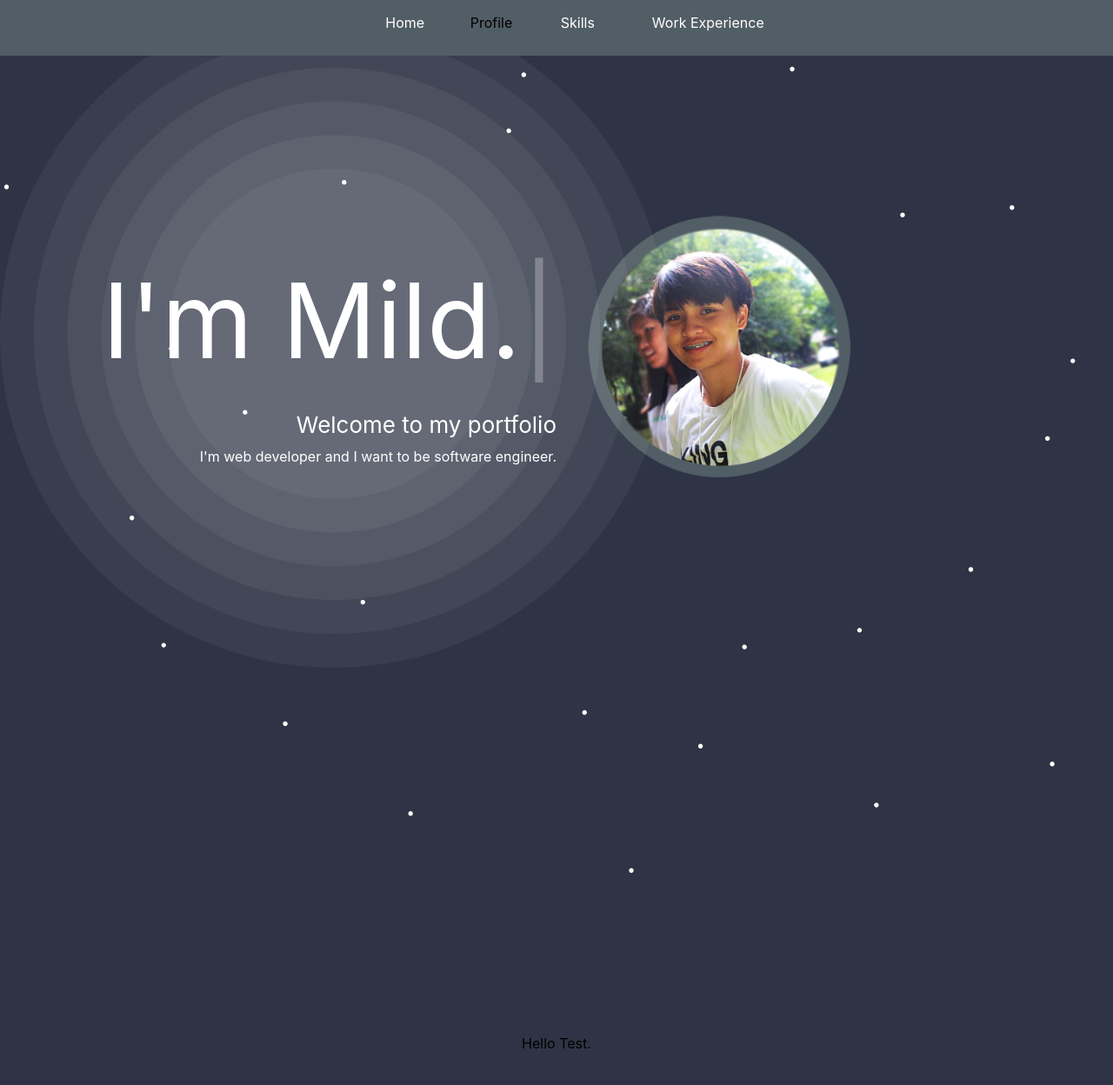
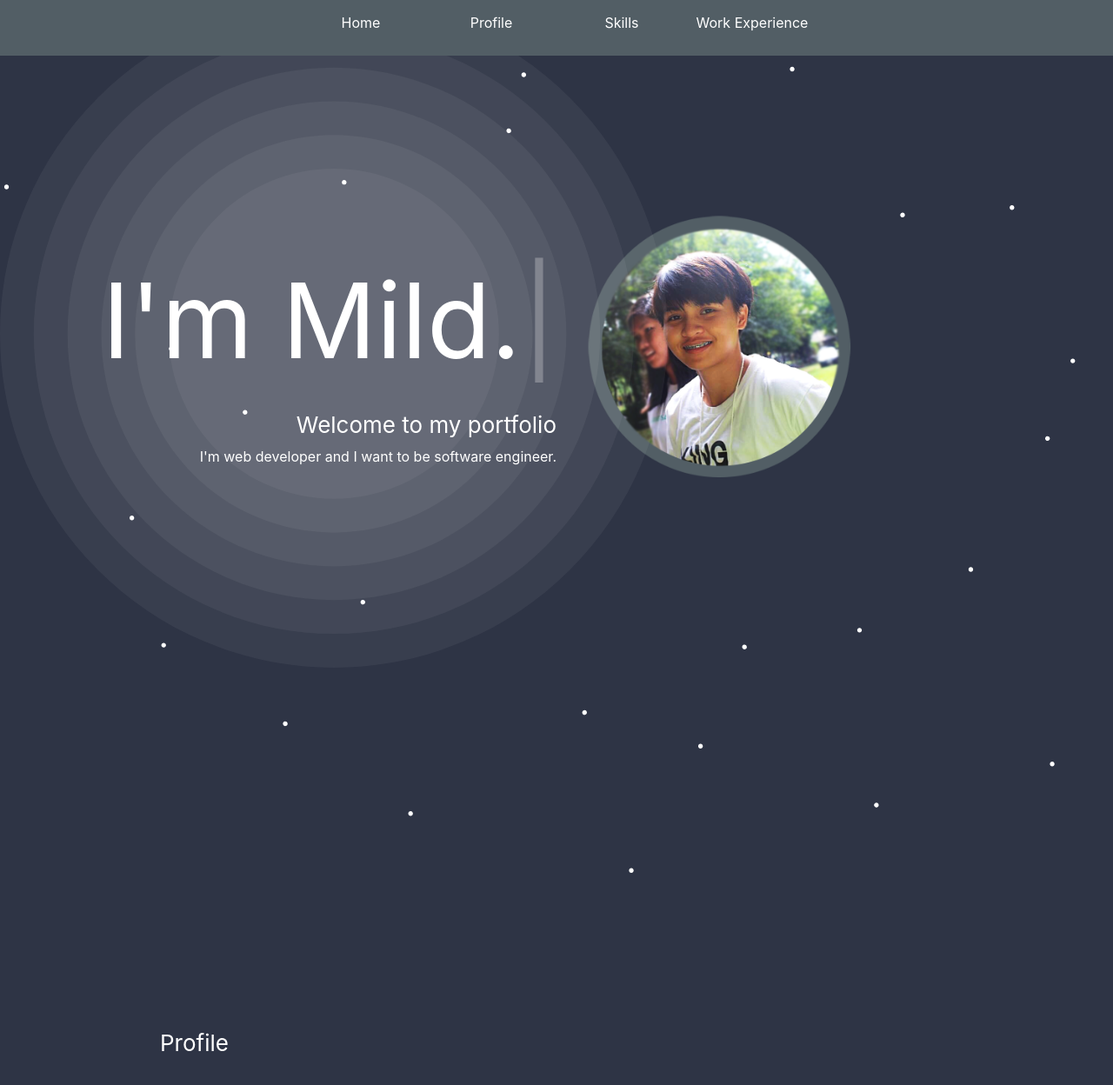
Before and after one commit to mild20091931/mild-portfolio, a React (Create React App) app: page / in a window 1280 px wide. Shown: the top 1248 px of the page at 87% size. Built offline with nearby package versions, Linux system fonts and the light colour scheme.

Commit message:
[Update] refactoring code

```diff
--- a/src/component/Core/App.js
+++ b/src/component/Core/App.js
@@ -12,14 +12,7 @@ const Background = styled(Grid)`
   z-index:0;
   background-attachment: fixed;
   background-repeat: no-repeat;
-  /* margin-top: 12%; */
-  /* position: relative; */
-  /* top: 0; */
   `
-const BgProfile = styled(Grid)`
-  background-color: ${color.bgProfile};
-  height: 100vh;
-`
 
 function App() {
   return (
--- a/src/component/Core/Background.js
+++ b/src/component/Core/Background.js
@@ -11,7 +11,7 @@ const trans2 = (x, y) => `translate3d(${x / 8}px,${y / 8 - 100}px,0)`
 
 const Bg = styled.div`
   background-color: ${color.bg};
-  height: 100;
+  height: 100%;
   `
 
 const Container = styled.div`
--- a/src/component/Core/Navbar.js
+++ b/src/component/Core/Navbar.js
@@ -106,8 +106,8 @@ componentWillUnmount() {
           <Link activeClass="active" className="home" to="home" spy={true} smooth={true} duration={500} >Home</Link>
           </li>
           <li>
+          <Link activeClass="active" className="profile" to="profile" spy={true} smooth={true} duration={500} >Profile</Link>
           </li>
-          <Link activeClass="active" className="profile" to="profile" spy={true} smooth={true} duration={500} >Profile</Link>
           <li>
           <Link activeClass="active" className="skills" to="skills" spy={true} smooth={true} duration={500} >Skills</Link>
           </li>
--- a/src/component/Profile/index.js
+++ b/src/component/Profile/index.js
@@ -1,11 +1,18 @@
 import React, { Component } from 'react';
+import styled from 'styled-components';
+import { Header } from '../Core/Text';
+import { Grid,Container } from '@material-ui/core'
 
 class index extends Component {
   render() {
     return (
-      <div >
-        Hello Test.
-      </div>
+    <React.Fragment>
+      <Container maxWidth="md">
+        <Grid item md="12">
+          <Header>Profile</Header>
+        </Grid>
+      </Container>
+    </React.Fragment>
     );
   }
 }
```
